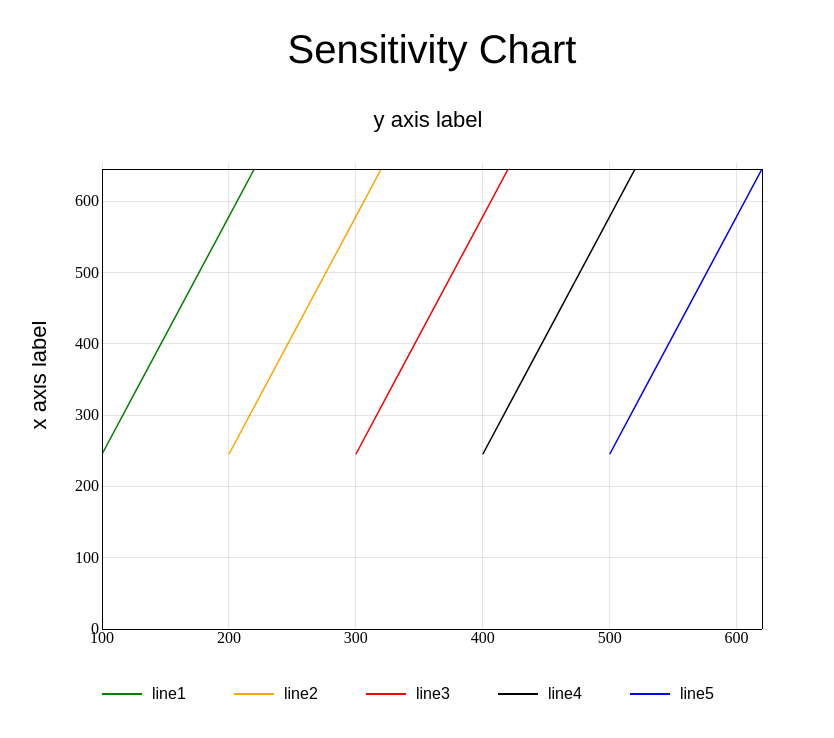
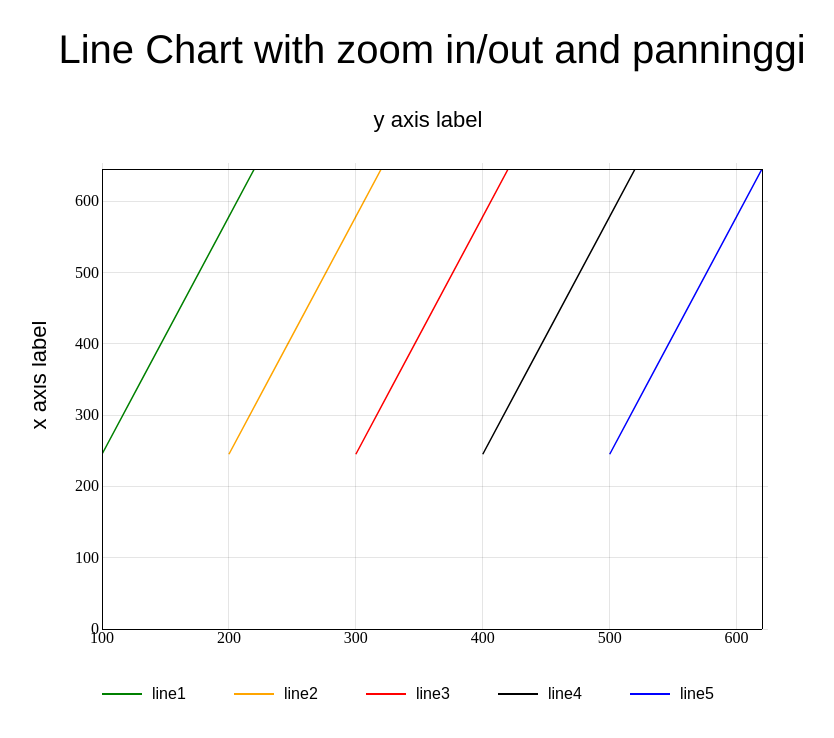
Before and after one commit to bargitta/Coder, a plain HTML site: page d3.html in a window 1280 px wide. Shown: the whole page, without its empty margins (208-1042 px from the left). Drawn offline with nearby package versions, Linux system fonts and the light colour scheme.

Commit message:
update chart name

```diff
--- a/d3.html
+++ b/d3.html
@@ -96,7 +96,7 @@
 </style>
 </head>
 <body>
-<h1>Sensitivity Chart</h1>
+<h1>Line Chart with zoom in/out and panninggi</h1>
 <script src="https://code.jquery.com/jquery-3.0.0.min.js"   integrity="sha256-JmvOoLtYsmqlsWxa7mDSLMwa6dZ9rrIdtrrVYRnDRH0="   crossorigin="anonymous"></script>
 <script src="//d3js.org/d3.v3.min.js"></script>
 <script src="javascripts/d3script.js"></script>
```
